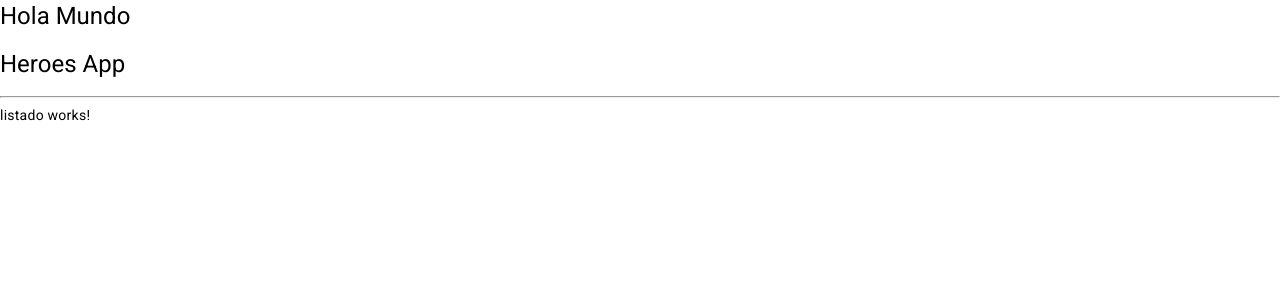
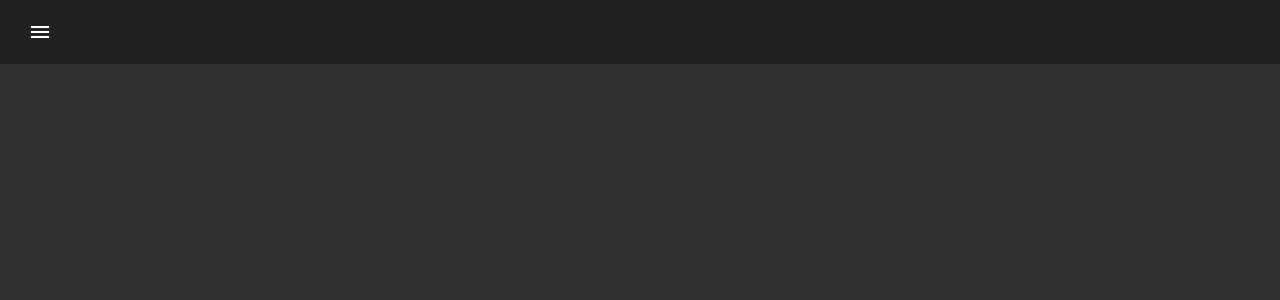
Before and after one commit to Dariel-98/HeroesApp, an Angular app: page /heroes/listado in a window 1280 px wide. Shown: the top 300 px of the page. Built offline with nearby package versions, Linux system fonts and the light colour scheme.

Commit message:
Material sidenav, toolbar and icons

```diff
--- a/package.json
+++ b/package.json
@@ -11,10 +11,11 @@
   "private": true,
   "dependencies": {
     "@angular/animations": "^16.2.0",
-    "@angular/cdk": "^16.2.10",
+    "@angular/cdk": "^16.2.12",
     "@angular/common": "^16.2.0",
     "@angular/compiler": "^16.2.0",
     "@angular/core": "^16.2.0",
+    "@angular/flex-layout": "^15.0.0-beta.42",
     "@angular/forms": "^16.2.0",
     "@angular/material": "^16.2.10",
     "@angular/platform-browser": "^16.2.0",
--- a/src/app/app.component.html
+++ b/src/app/app.component.html
@@ -1,3 +1 @@
-<h1>Hola Mundo</h1>
-
 <router-outlet></router-outlet>
--- a/src/app/heroes/pages/home/home.component.html
+++ b/src/app/heroes/pages/home/home.component.html
@@ -1,3 +1,11 @@
-<h1>Heroes App</h1>
-<hr />
-<router-outlet></router-outlet>
+<mat-drawer-container fullscreen>
+  <mat-sidenav #sidenav>
+    <h1>Sidenav</h1>
+  </mat-sidenav>
+
+  <mat-toolbar>
+    <button mat-icon-button (click)="sidenav.toggle()">
+      <mat-icon>menu</mat-icon>
+    </button>
+  </mat-toolbar>
+</mat-drawer-container>
```
Also changed, not shown: src/app/heroes/heroes.module.ts (+10 -2 lines), src/app/material/material.module.ts (+6 -6 lines), 1 other file (tests, documents, lock files or other folders).
